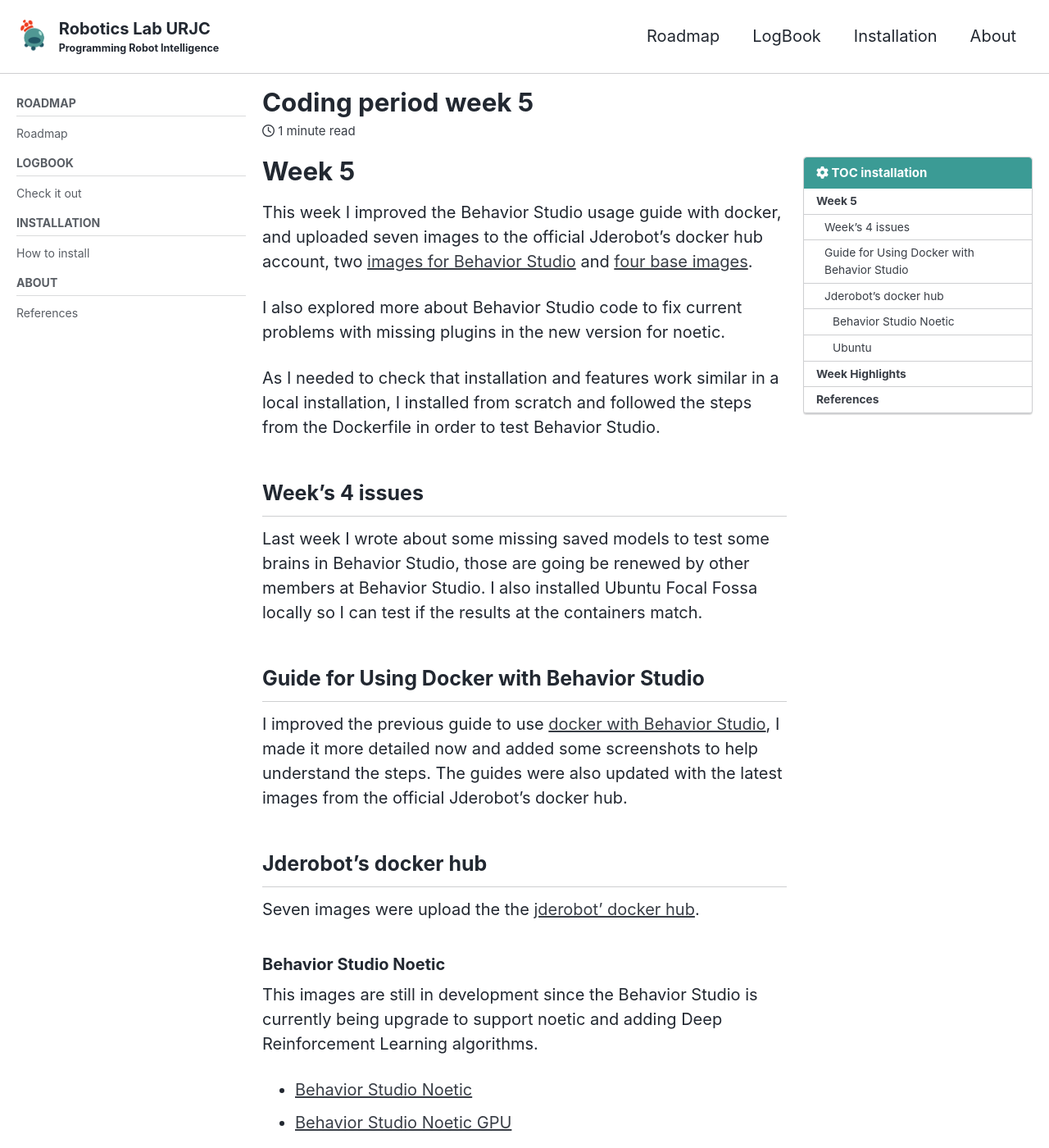
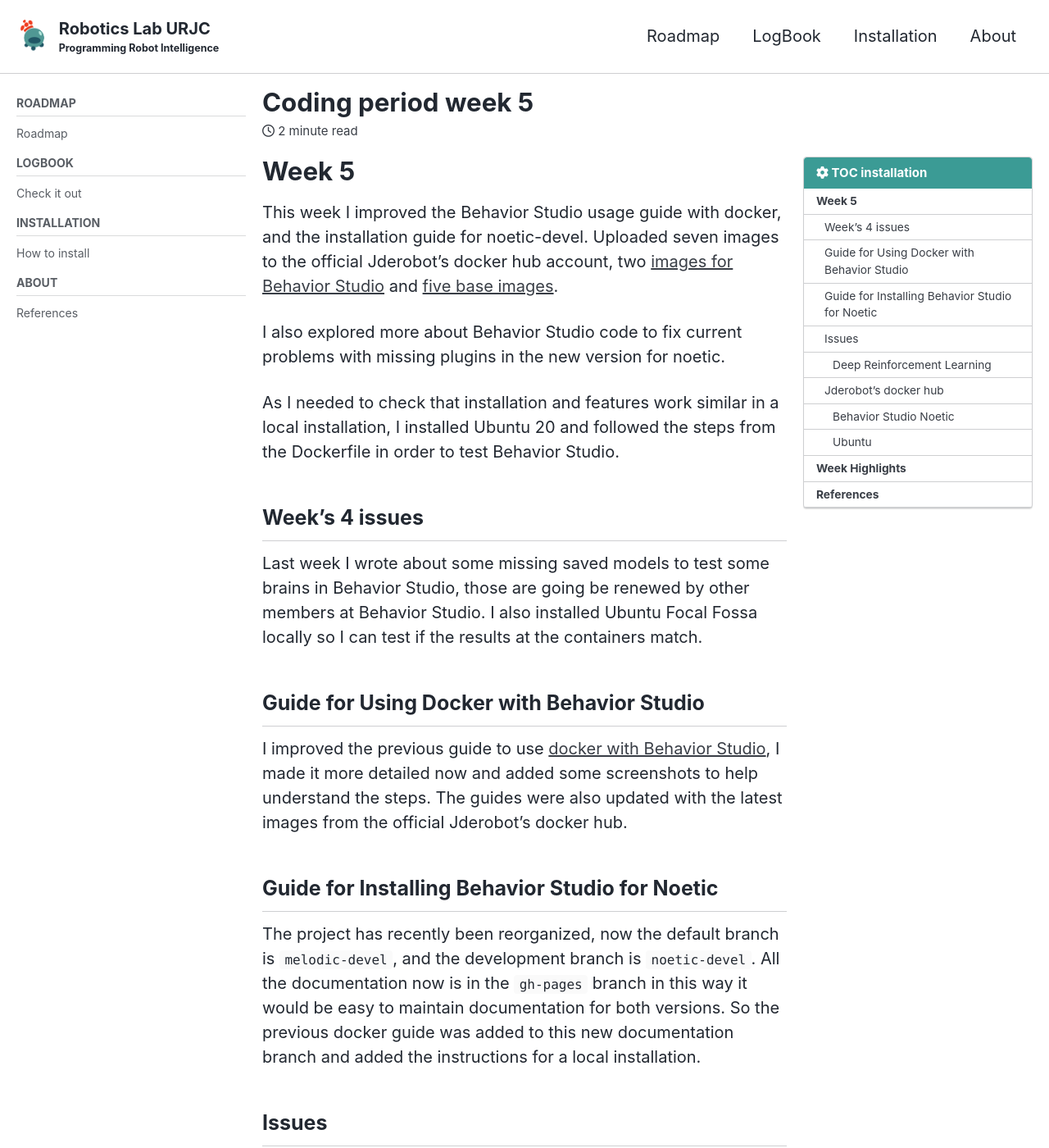
Before and after one commit to TheRoboticsClub/colab-gsoc2020-Diego_Charrez, a Jekyll site: the page built from docs/_posts/2020-07-02-Week-5.md, in a window 1280 px wide and 1400 px high. Shown: the whole window at 82% size. Built offline with Jekyll 4.4.1, drawn with Linux system fonts in a browser that asks for light colours; cached includes are drawn as plain includes; nearby versions of some CDN libraries; some of the changed text lies outside the part shown.

Commit message:
week5's draft updated

```diff
--- a/docs/_posts/2020-07-02-Week-5.md
+++ b/docs/_posts/2020-07-02-Week-5.md
@@ -20,11 +20,11 @@
 
 # Week 5
 
-This week I improved the Behavior Studio usage guide with docker, and uploaded seven images to the official Jderobot's docker hub account, two [images for Behavior Studio](https://hub.docker.com/r/jderobot/behavior-studio) and [four base images](https://hub.docker.com/r/jderobot/ubuntu).
+This week I improved the Behavior Studio usage guide with docker, and the installation guide for noetic-devel. Uploaded seven images to the official Jderobot's docker hub account, two [images for Behavior Studio](https://hub.docker.com/r/jderobot/behavior-studio) and [five base images](https://hub.docker.com/r/jderobot/ubuntu).
 
 I also explored more about Behavior Studio code to fix current problems with missing plugins in the new version for noetic.
 
-As I needed to check that installation and features work similar in a local installation, I installed from scratch and followed the steps from the Dockerfile in order to test Behavior Studio.
+As I needed to check that installation and features work similar in a local installation, I installed Ubuntu 20 and followed the steps from the Dockerfile in order to test Behavior Studio.
 
 ## Week's 4 issues
 
@@ -33,6 +33,16 @@
 ## Guide for Using Docker with Behavior Studio
 
 I improved the previous guide to use [docker with Behavior Studio](https://github.com/dcharrezt/BehaviorStudio/blob/noetic-devel/.docker/README.md), I made it more detailed now and added some screenshots to help understand the steps. The guides were also updated with the latest images from the official Jderobot's docker hub.
+
+## Guide for Installing Behavior Studio for Noetic
+
+The project has recently been reorganized, now the default branch is `melodic-devel`, and the development branch is `noetic-devel`. All the documentation now is in the `gh-pages` branch in this way it would be easy to maintain documentation for both versions. So the previous docker guide was added to this new documentation branch and added the instructions for a local installation.
+
+## Issues
+
+### Deep Reinforcement Learning
+
+While I trying to run some previous models developed during the coding period in the new version for Noetic, I noticed that there are some incompatibilities, since Ubuntu 20 brings python 3.8 as default, some Deep Reinforcement Learning frameworks do not support python3.8 yet, so an alternative would be to use virtual environments and test Behavior Studio with a new python version.
 
 ## Jderobot's docker hub
 
@@ -55,16 +65,17 @@
 - [ROS-Noetic-10.1-cudnn7](https://hub.docker.com/r/jderobot/ubuntu/tags)
 - [10.1-cudnn7-devel-ubuntu20.04](https://hub.docker.com/r/jderobot/ubuntu/tags)
 
-
-
 # Week Highlights
 
 - Issues
 
+  - [Core dump when loading a brain which saved model cannot be found. #54](https://github.com/JdeRobot/BehaviorStudio/issues/54)
+  - [Update documentation in noetic-devel branch #56](https://github.com/JdeRobot/BehaviorStudio/issue/56)
 
 - Pull Requests
 
   - [Upgrading brains to Python3 #55](https://github.com/JdeRobot/BehaviorStudio/pull/55)
+  - [Adding installation guide for noetic-devel branch #57](https://github.com/JdeRobot/BehaviorStudio/pull/57)
 
 - New images were added to the official Jderobot's docker hub
 
@@ -74,16 +85,14 @@
     - [Jderobot-behavior-studio](https://hub.docker.com/repository/docker/jderobot/behavior-studio)
         - Noetic CPU/GPU
 
-- Branches where I am currently working.
+- Branches where I am currently working on.
 
     - [Behavior Studio - noetic-devel](https://github.com/dcharrezt/BehaviorStudio/tree/noetic-devel)
+    - [Behavior Studio - gh-pages](https://github.com/dcharrezt/BehaviorStudio/tree/gh-pages)
     - [Jderobot-base - noetic-devel](https://github.com/dcharrezt/base/tree/noetic-devel)
 
 # References
 
+* [1] Jderobot, [BehaviorStudio (BehaviorSuite)](https://github.com/JdeRobot/BehaviorStudio/tree/reboot)
 
-* [1] Qt Docs, [QResource Class](https://doc.qt.io/qt-5/qresource.html)
-
-* [2] Jderobot, [BehaviorStudio (BehaviorSuite)](https://github.com/JdeRobot/BehaviorStudio/tree/reboot)
-
-* [3] Jderobot, [Base](https://github.com/JdeRobot/base)
+* [2] Jderobot, [Base](https://github.com/JdeRobot/base)
```
